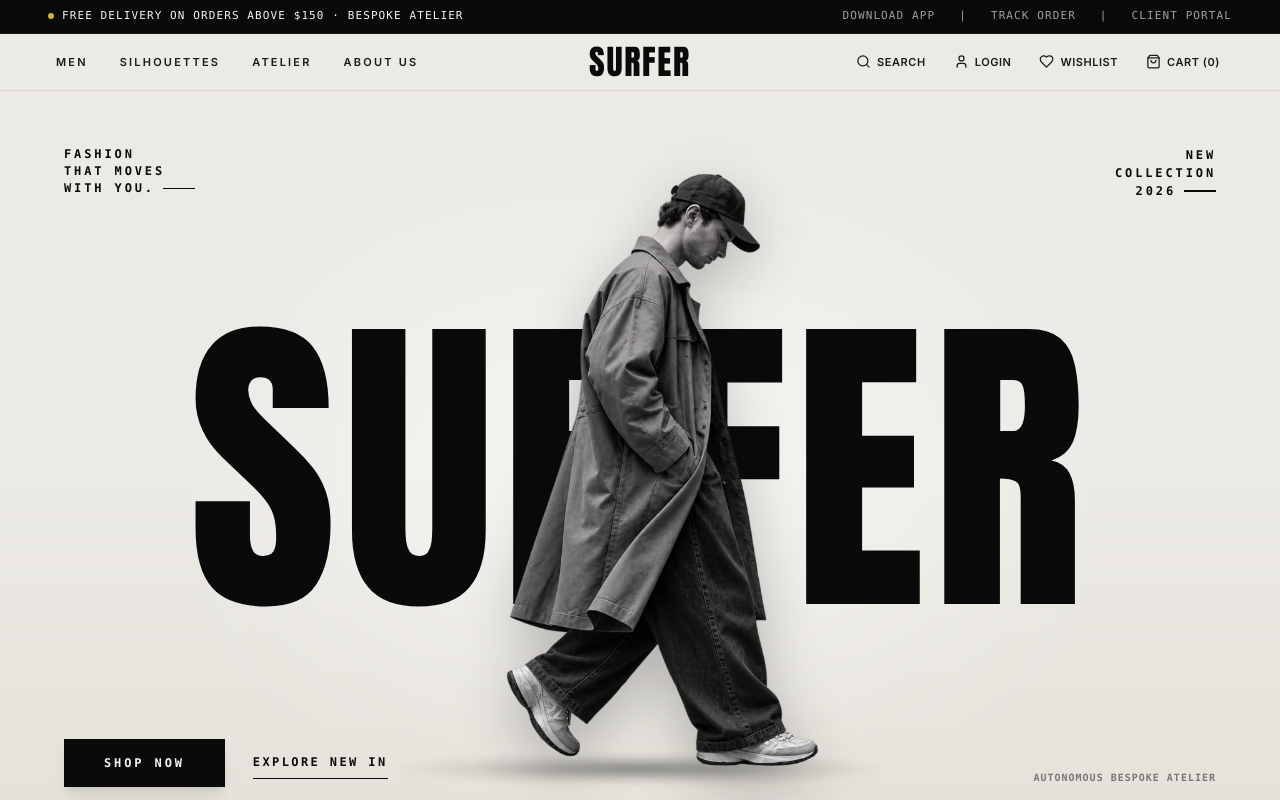
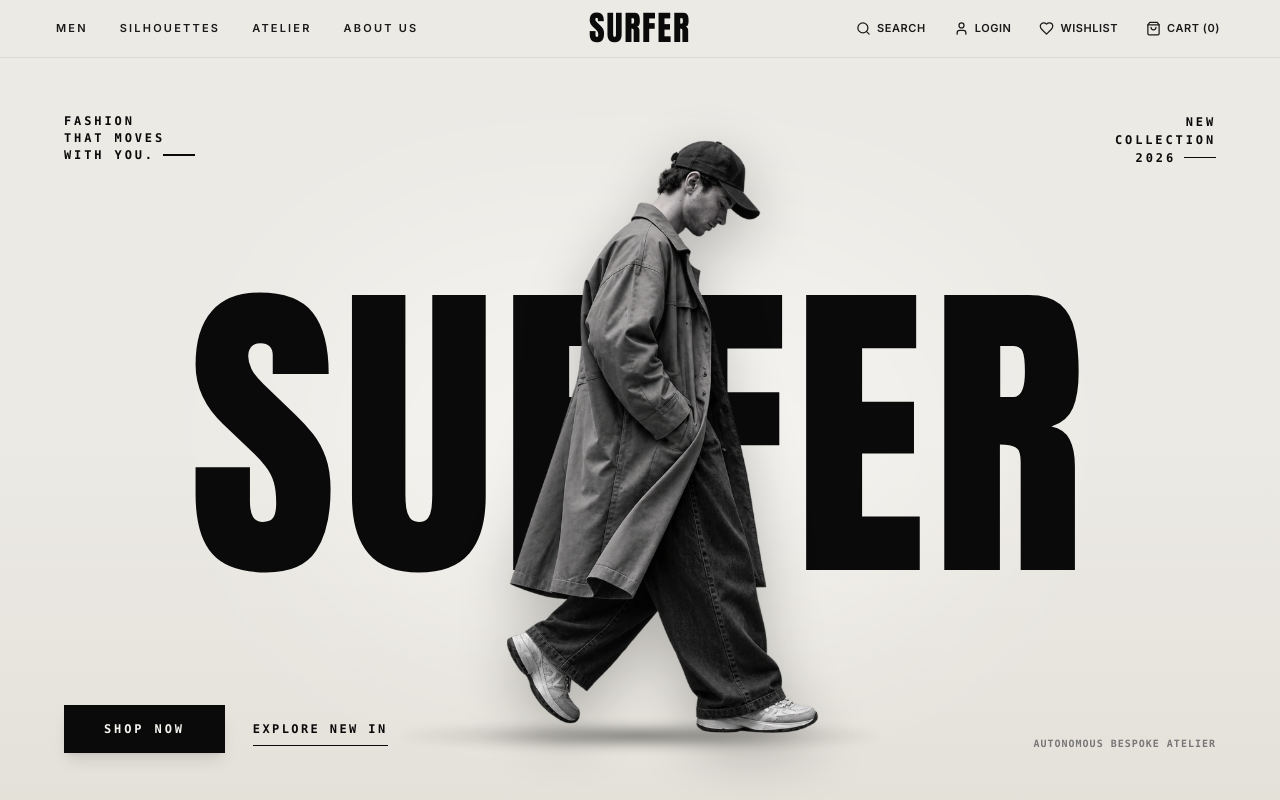
Before and after one commit to divijxbeast/Surfer, a Next.js app: page / in a window 1280 px wide. Shown: the top 800 px of the page. Built offline with nearby package versions, Linux system fonts and the light colour scheme.

Commit message:
style: remove top black announcement bar from navbar

```diff
--- a/src/components/layout/Navbar.tsx
+++ b/src/components/layout/Navbar.tsx
@@ -40,27 +40,6 @@ export function Navbar() {
 
   return (
     <>
-      {/* Top Black Announcement Strip */}
-      <div className="bg-[#0A0A0A] text-[#F7F5F0] text-[10px] sm:text-[11px] font-mono tracking-widest py-2 px-4 sm:px-12 flex items-center justify-between select-none z-50 relative border-b border-white/5">
-        <div className="flex items-center gap-2">
-          <span className="h-1.5 w-1.5 rounded-full bg-[#D4AF37] animate-pulse hidden sm:inline-block" />
-          <span className="uppercase font-medium">FREE DELIVERY ON ORDERS ABOVE $150 · BESPOKE ATELIER</span>
-        </div>
-        <div className="hidden md:flex items-center gap-6 text-[#A0A0A0]">
-          <Link href="/measurements" className="hover:text-white transition-colors uppercase">
-            DOWNLOAD APP
-          </Link>
-          <span>|</span>
-          <Link href="/orders" className="hover:text-white transition-colors uppercase">
-            TRACK ORDER
-          </Link>
-          <span>|</span>
-          <Link href="/login" className="hover:text-white transition-colors uppercase">
-            CLIENT PORTAL
-          </Link>
-        </div>
-      </div>
-
       {/* Main Header */}
       <header
         className={cn(
```
